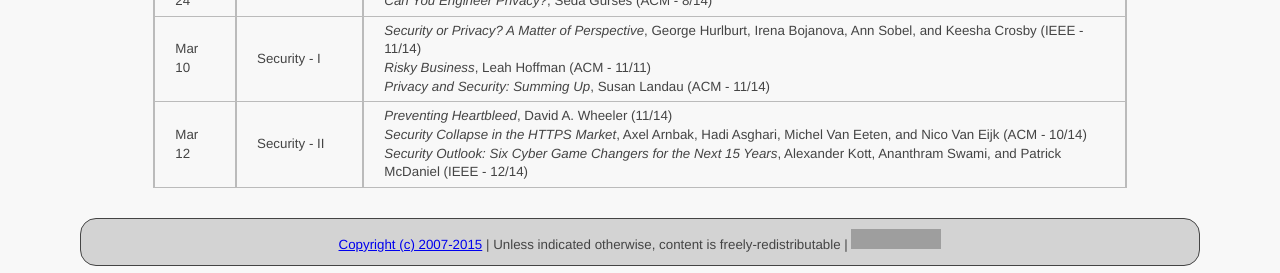
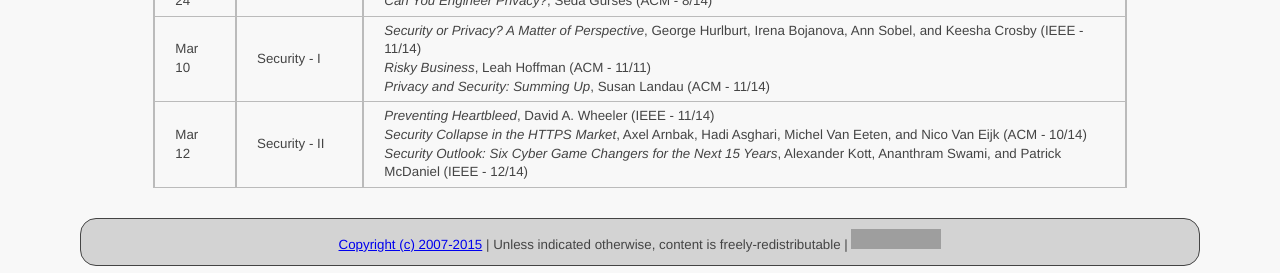
Before and after one commit to ycpcs/cs456-spring2015, a Jekyll site: the page built from schedule/index.md, in a window 1280 px wide. Shown: the part 695-968 px from the top of the page. Built offline with Jekyll 4.4.1, drawn with Linux system fonts in a browser that asks for light colours; Markdown is read by kramdown in place of the engine named in the settings; grey boxes are pictures that could not be loaded.

Commit message:
fix reference
fix reference

```diff
--- a/schedule/index.md
+++ b/schedule/index.md
@@ -22,4 +22,4 @@ All reading materials can be accessed via [Schmidt Library](http://library.ycp.e
 > Feb 17  | Privacy - I     | *The Tangled Web We Have Woven*, Eben Moglen (ACM - 2/13) <br /> *Data Brokers Are Watching You*, Gary Anthes (ACM - 1/15) <br/> *Big Data's End Run Around Procedural Privacy Protections*, Solon Barocas and Helen Nissenbaum (ACM - 11/14) |
 > Feb 24  | Privacy - II    | *A Right to Be Forgotten*, Lee A. Bygrave (ACM - 1/15) <br /> *Can You Engineer Privacy?*, Seda Gurses (ACM - 8/14) |
 > Mar 10  | Security - I    | *Security or Privacy? A Matter of Perspective*, George Hurlburt, Irena Bojanova, Ann Sobel, and Keesha Crosby (IEEE - 11/14) <br /> *Risky Business*, Leah Hoffman (ACM - 11/11) <br /> *Privacy and Security: Summing Up*, Susan Landau (ACM - 11/14)
-> Mar 12  | Security - II   | *Preventing Heartbleed*, David A. Wheeler (11/14) <br /> *Security Collapse in the HTTPS Market*, Axel Arnbak, Hadi Asghari, Michel Van Eeten, and Nico Van Eijk (ACM - 10/14) <br /> *Security Outlook: Six Cyber Game Changers for the Next 15 Years*, Alexander Kott, Ananthram Swami, and Patrick McDaniel (IEEE - 12/14)|
+> Mar 12  | Security - II   | *Preventing Heartbleed*, David A. Wheeler (IEEE - 11/14) <br /> *Security Collapse in the HTTPS Market*, Axel Arnbak, Hadi Asghari, Michel Van Eeten, and Nico Van Eijk (ACM - 10/14) <br /> *Security Outlook: Six Cyber Game Changers for the Next 15 Years*, Alexander Kott, Ananthram Swami, and Patrick McDaniel (IEEE - 12/14)|
```
